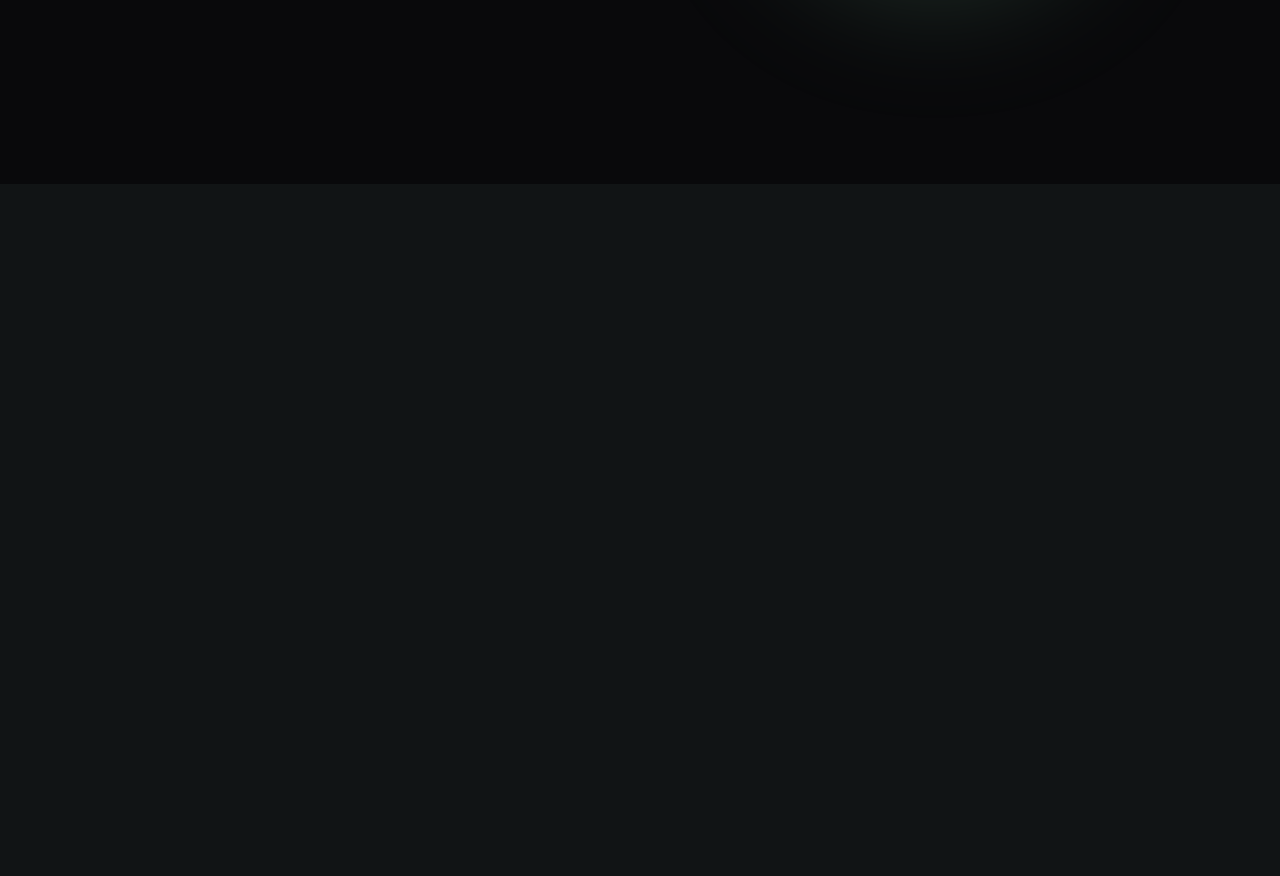
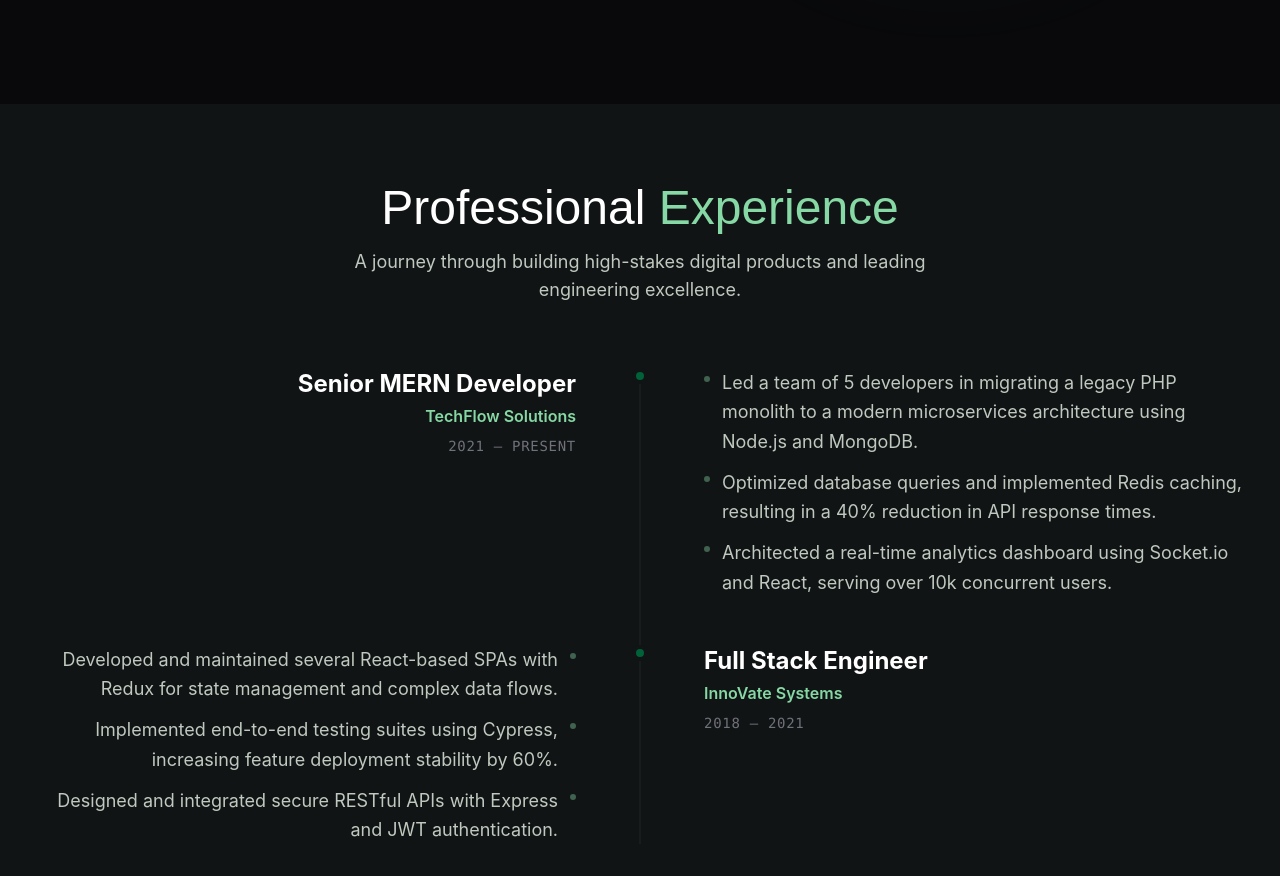
Before and after one commit to sakib-333/portfolio, a React (Vite) app: page / in a window 1280 px wide. Shown: the part 696-1572 px from the top of the page. Before the commit the page ends 880 px from the top, so only its background shows below. Built offline with nearby package versions, Linux system fonts and the light colour scheme.

Commit message:
Add experience section.

```diff
--- a/src/App.tsx
+++ b/src/App.tsx
@@ -1,12 +1,14 @@
 import Navbar from "./components/header/Navbar";
 import About from "./components/main/About";
+import Experience from "./components/main/Experience";
 
 const App = () => {
   return (
     <div className="min-h-screen bg-zinc-950 text-white selection:bg-primary-container selection:text-white">
       <Navbar />
-      <main className="pt-20 px-6 w-full mx-auto">
+      <main className="w-full mx-auto">
         <About />
+        <Experience />
       </main>
     </div>
   )
--- /dev/null
+++ b/src/components/main/Experience.tsx
@@ -0,0 +1,115 @@
+import React from 'react';
+import { motion } from 'framer-motion';
+
+interface ExperienceItem {
+    role: string;
+    company: string;
+    period: string;
+    description: string[];
+}
+
+const experiences: ExperienceItem[] = [
+    {
+        role: "Senior MERN Developer",
+        company: "TechFlow Solutions",
+        period: "2021 — Present",
+        description: [
+            "Led a team of 5 developers in migrating a legacy PHP monolith to a modern microservices architecture using Node.js and MongoDB.",
+            "Optimized database queries and implemented Redis caching, resulting in a 40% reduction in API response times.",
+            "Architected a real-time analytics dashboard using Socket.io and React, serving over 10k concurrent users."
+        ]
+    },
+    {
+        role: "Full Stack Engineer",
+        company: "InnoVate Systems",
+        period: "2018 — 2021",
+        description: [
+            "Developed and maintained several React-based SPAs with Redux for state management and complex data flows.",
+            "Implemented end-to-end testing suites using Cypress, increasing feature deployment stability by 60%.",
+            "Designed and integrated secure RESTful APIs with Express and JWT authentication."
+        ]
+    }
+];
+
+const Experience: React.FC = () => {
+    return (
+        <section className="py-xl bg-background relative overflow-hidden" id="experiences">
+            {/* Background decorative elements */}
+            <div className="absolute top-0 left-0 w-full h-full pointer-events-none overflow-hidden -z-10">
+                <div className="absolute top-[10%] left-[-10%] w-[40%] h-[40%] bg-primary/5 rounded-full blur-[120px]" />
+                <div className="absolute bottom-[10%] right-[-10%] w-[40%] h-[40%] bg-primary/5 rounded-full blur-[120px]" />
+            </div>
+
+            <div className="max-w-7xl mx-auto px-8">
+                <motion.div
+                    initial={{ opacity: 0, y: 20 }}
+                    whileInView={{ opacity: 1, y: 0 }}
+                    viewport={{ once: true }}
+                    transition={{ duration: 0.6 }}
+                    className="text-center mb-16"
+                >
+                    <h2 className="font-h2 text-4xl md:text-5xl text-white mb-4">
+                        Professional <span className="text-primary">Experience</span>
+                    </h2>
+                    <p className="text-on-surface-variant max-w-2xl mx-auto text-lg">
+                        A journey through building high-stakes digital products and leading engineering excellence.
+                    </p>
+                </motion.div>
+
+                <div className="relative">
+                    {/* Central Timeline Line */}
+                    <div className="hidden md:block absolute left-1/2 -translate-x-1/2 top-0 bottom-0 w-px bg-surface-variant/50"></div>
+
+                    <div className="space-y-12">
+                        {experiences.map((exp, index) => (
+                            <div key={index} className="relative">
+                                {/* Timeline Dot */}
+                                <div className="hidden md:block absolute left-1/2 -translate-x-1/2 top-0 w-4 h-4 rounded-full bg-primary-container border-4 border-background z-10 shadow-[0_0_10px_rgba(var(--color-primary-rgb),0.3)]"></div>
+
+                                <motion.div
+                                    initial={{ opacity: 0, x: index % 2 === 0 ? -30 : 30 }}
+                                    whileInView={{ opacity: 1, x: 0 }}
+                                    viewport={{ once: true }}
+                                    transition={{ duration: 0.7, delay: index * 0.1 }}
+                                    className="grid grid-cols-1 md:grid-cols-2 gap-8 items-start"
+                                >
+                                    {/* Left Column */}
+                                    <div className={`${index % 2 === 0 ? 'md:text-right md:pr-12' : 'md:order-2 md:pl-12'}`}>
+                                        <h3 className="text-2xl font-bold text-white mb-1 group-hover:text-primary transition-colors">
+                                            {exp.role}
+                                        </h3>
+                                        <p className="text-primary font-semibold mb-2">{exp.company}</p>
+                                        <p className="text-zinc-500 font-mono text-sm uppercase tracking-wider">{exp.period}</p>
+                                    </div>
+
+                                    {/* Right Column */}
+                                    <div className={`${index % 2 === 0 ? 'md:pl-12' : 'md:order-1 md:text-right md:pr-12'}`}>
+                                        <ul className={`space-y-3 text-on-surface-variant ${index % 2 !== 0 ? 'md:flex md:flex-col md:items-end' : ''}`}>
+                                            {exp.description.map((item, i) => (
+                                                <li key={i} className="flex gap-3 items-start group/item">
+                                                    {index % 2 === 0 ? (
+                                                        <>
+                                                            <span className="mt-2 w-1.5 h-1.5 rounded-full bg-primary/40 shrink-0 group-hover/item:bg-primary transition-colors" />
+                                                            <span className="text-lg leading-relaxed">{item}</span>
+                                                        </>
+                                                    ) : (
+                                                        <>
+                                                            <span className="md:order-2 mt-2 w-1.5 h-1.5 rounded-full bg-primary/40 shrink-0 group-hover/item:bg-primary transition-colors" />
+                                                            <span className="md:order-1 text-lg leading-relaxed">{item}</span>
+                                                        </>
+                                                    )}
+                                                </li>
+                                            ))}
+                                        </ul>
+                                    </div>
+                                </motion.div>
+                            </div>
+                        ))}
+                    </div>
+                </div>
+            </div>
+        </section>
+    );
+};
+
+export default Experience;
```
